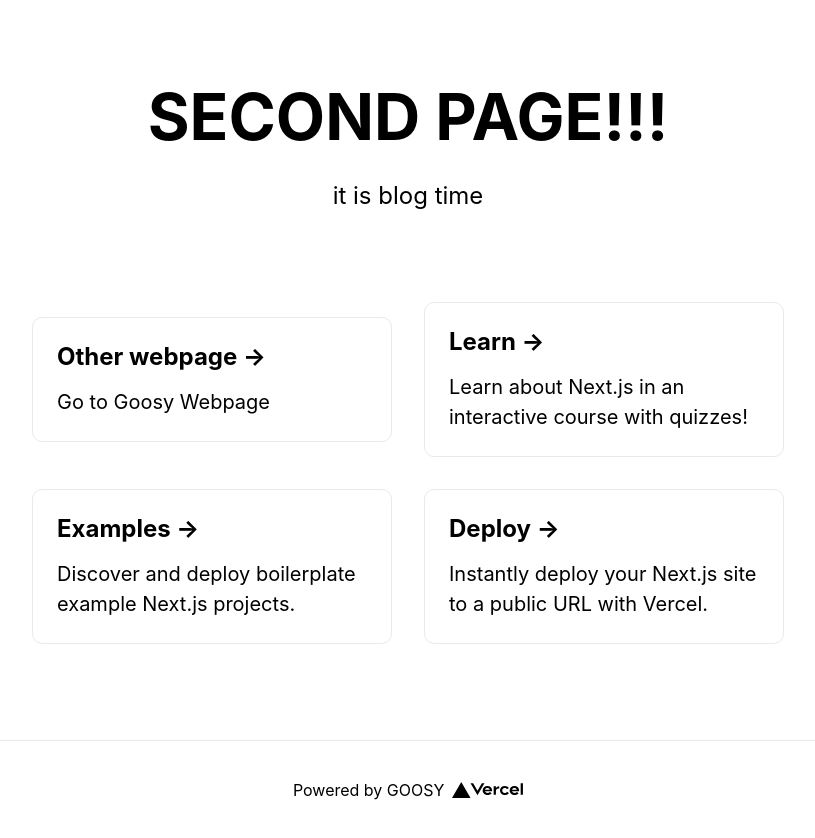
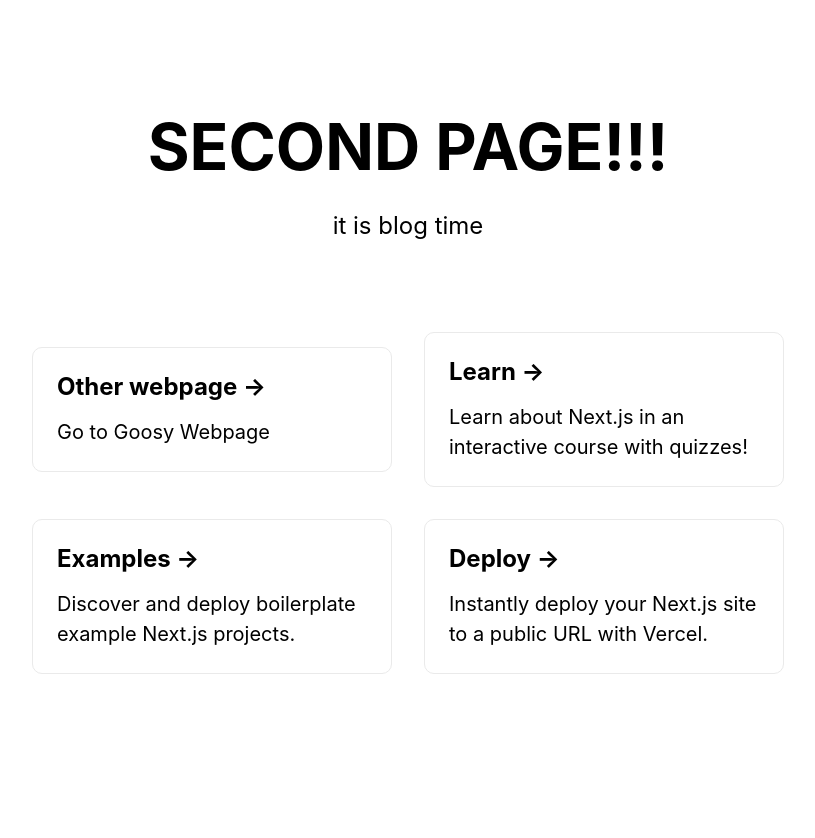
Before and after one commit to ecao77/website, a Next.js app: page /page2 in a window 1280 px wide. Shown: the whole page, without its empty margins (232-1047 px from the left). After the commit the page ends 800 px from the top, so only its background shows below. Built offline with nearby package versions, Linux system fonts and the light colour scheme.

Commit message:
Update page2.js

```diff
--- a/pages/page2.js
+++ b/pages/page2.js
@@ -51,16 +51,7 @@
         </div>
       </main>
 
-      <footer className={styles.footer}>
-        <a
-          href="https://vercel.com?utm_source=create-next-app&utm_medium=default-template&utm_campaign=create-next-app"
-          target="_blank"
-          rel="noopener noreferrer"
-        >
-          Powered by GOOSY {' '}
-          <img src="/vercel.svg" alt="Vercel Logo" className={styles.logo} />
-        </a>
-      </footer>
+
     </div>
   )
 }
```
